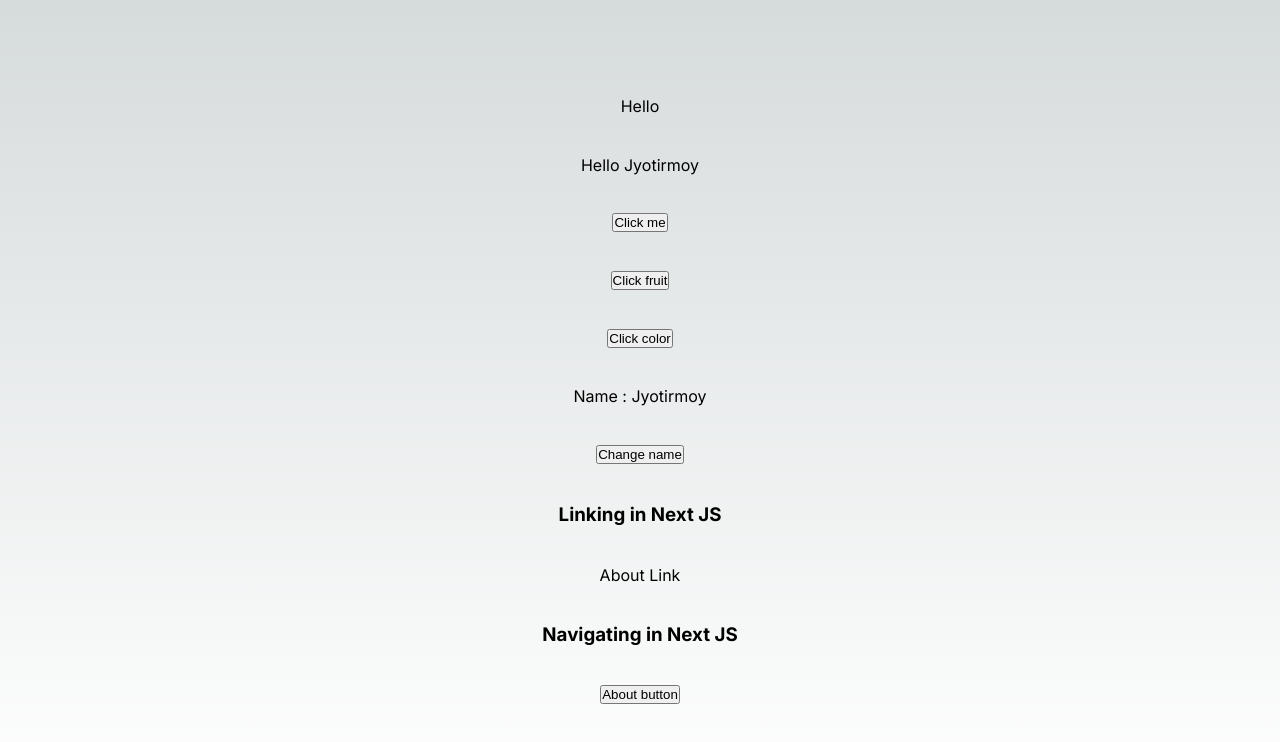
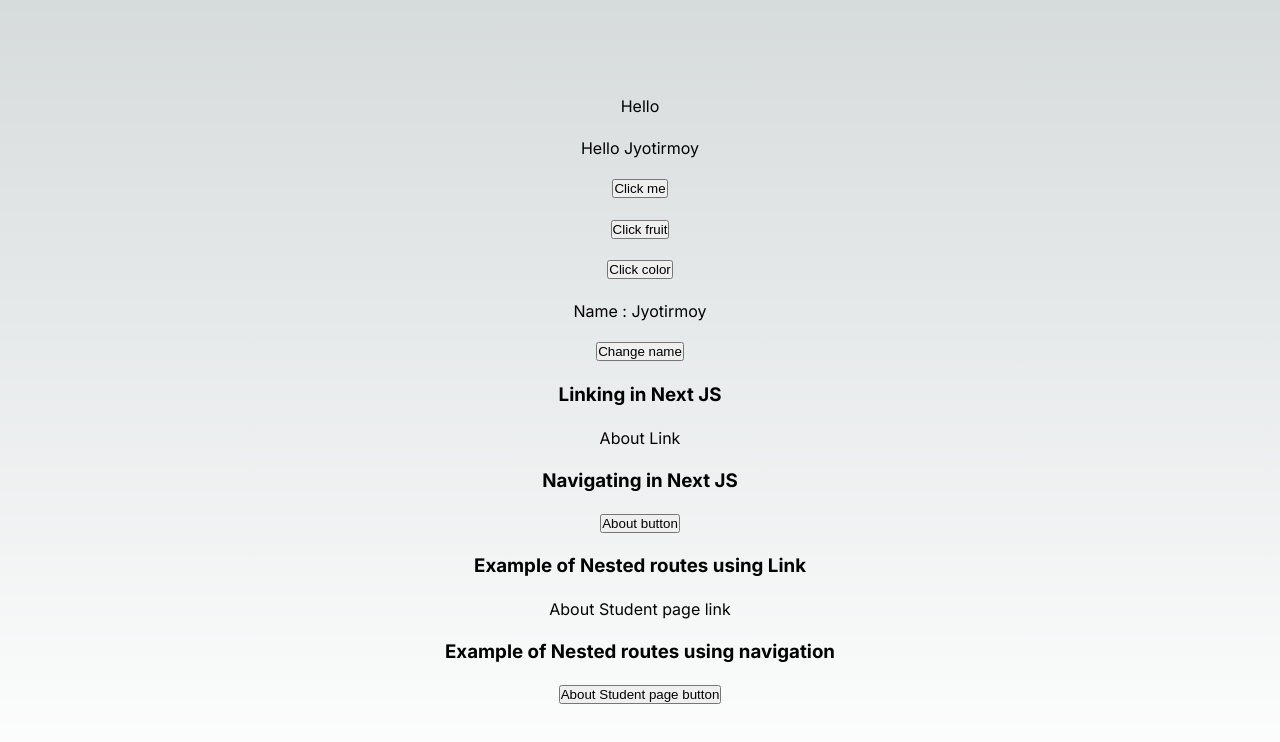
Before and after one commit to jdx-code/nextjs-tut, a Next.js app: page / in a window 1280 px wide. Shown: the top 742 px of the page. Built offline with nearby package versions, Linux system fonts and the light colour scheme.

Commit message:
Nested routing

```diff
--- a/src/app/page.js
+++ b/src/app/page.js
@@ -48,6 +48,14 @@ export default function Home() {
       {/* Navigating in NextJS */}
       <h3>Navigating in Next JS</h3>
       <button onClick={()=>router.push('/about')}>About button</button>
+
+      {/* Example of Nested routes */}
+      <h3>Example of Nested routes using Link</h3>
+      <Link href="/about/aboutStudent">About Student page link</Link>
+
+      <h3>Example of Nested routes using navigation</h3>
+      <button onClick={()=>router.push('/about/aboutStudent')}> About Student page button</button>
+
     </main>
   )
 }
```
Also changed, not shown: src/app/about/aboutStudent/page.js (added, +7 -0 lines).
